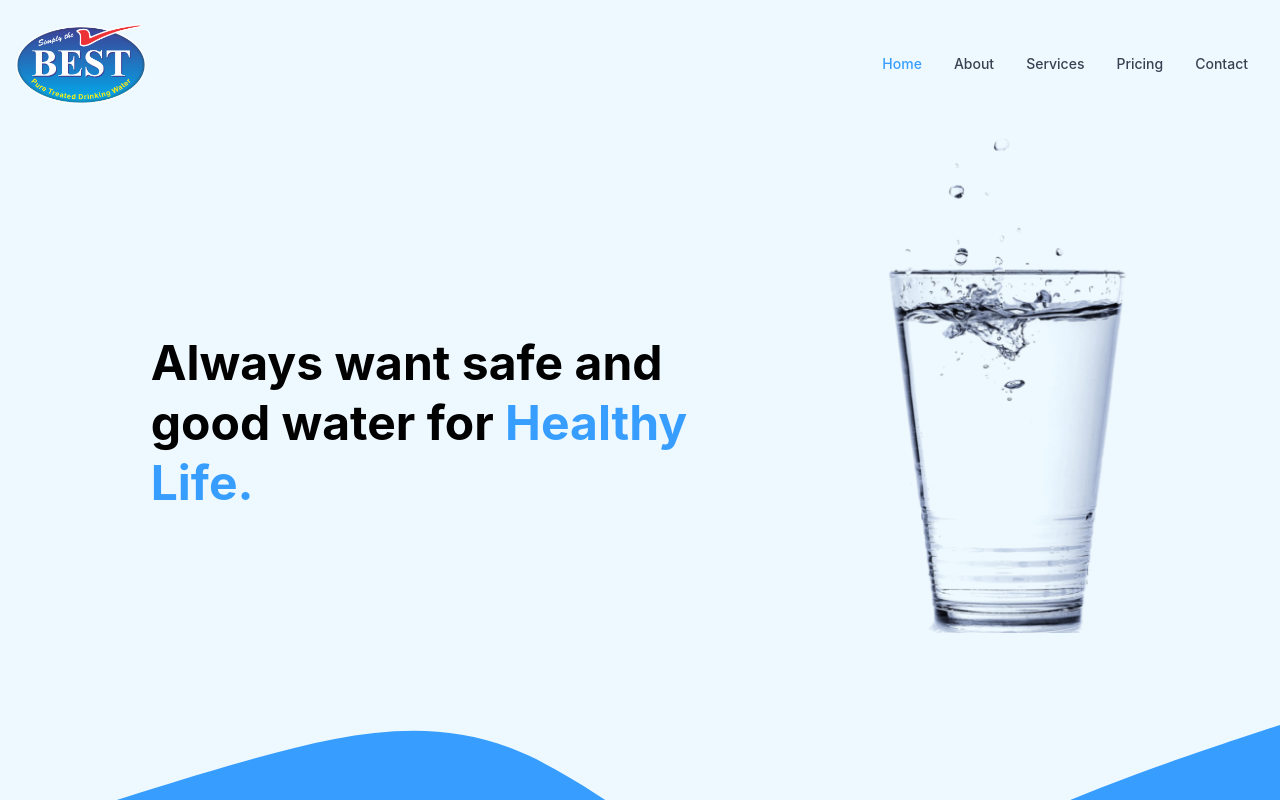
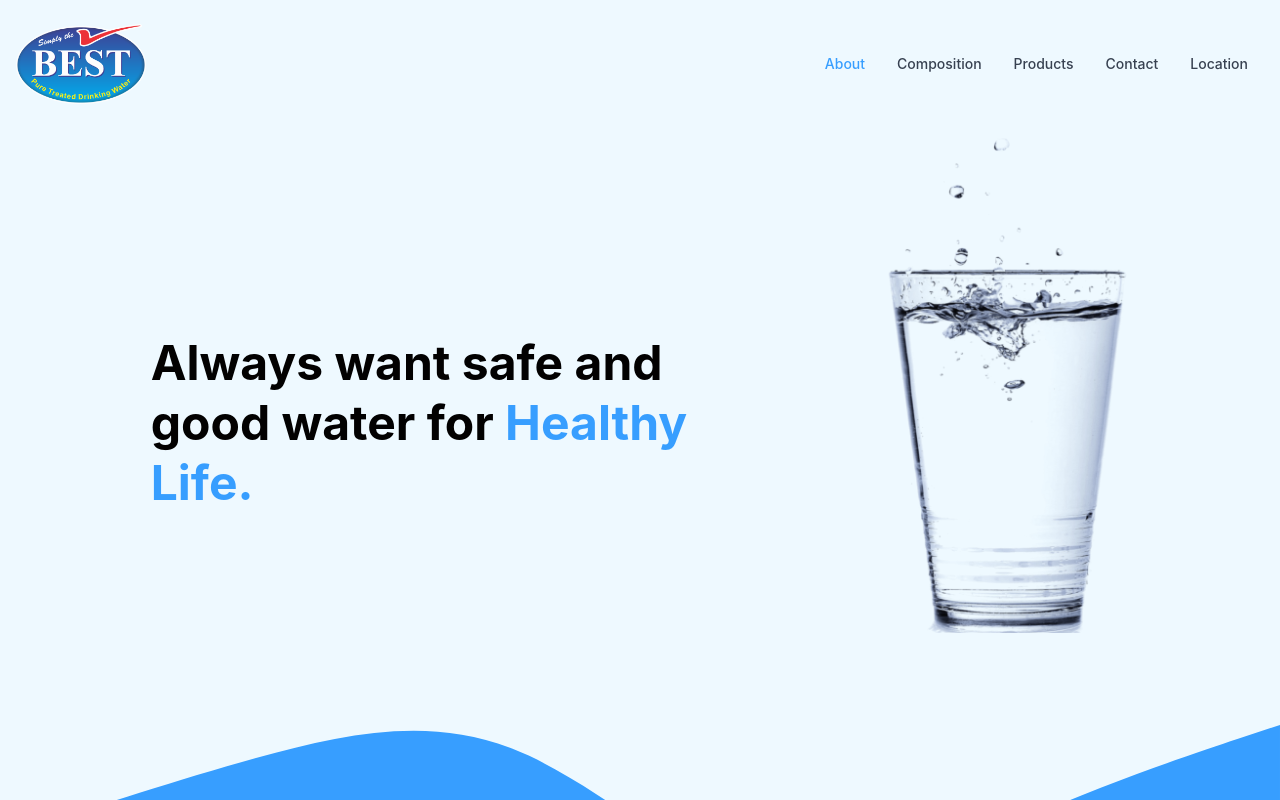
Before and after one commit to farrhaan/best-water, a Next.js app: page / in a window 1280 px wide. Shown: the top 800 px of the page. Built offline with nearby package versions, Linux system fonts and the light colour scheme.

Commit message:
feat: animations

```diff
--- a/components/Certified/index.jsx
+++ b/components/Certified/index.jsx
@@ -1,5 +1,4 @@
 import React from "react";
-
 import CertCard from "./CertCard";
 
 const cardsData = [
@@ -34,11 +33,11 @@ const approvedBy = [
 ];
 export default function Certified() {
   return (
-    <div className='mb-16'>
-      <p className='text-5xl font-bold text-center text-white'>
+    <div className='mb-16' id="about">
+      <p className='text-5xl font-bold text-center text-white animate__animated animate__fadeInUp'>
         Pure Drinking Water
       </p>
-      <p className='px-48 my-10 mx-auto text-white text-lg text-center'>
+      <p className='px-48 my-10 mx-auto text-white text-lg text-center  animate__animated animate__fadeInUp'>
         Established in 2003, Best Water is a trusted name in the drinking water industry. Best Water is extracted from deep underground source and purified
         through latest reverse Osmosis technology.
       </p>
@@ -47,7 +46,7 @@ export default function Certified() {
           return <CertCard key={i} item={item} />;
         })}
       </div>
-      <p className='text-5xl font-bold text-center text-white border-t-2 mx-20 pt-10'>
+      <p className='text-5xl font-bold text-center text-white border-t-2 mx-20 pt-10 animate__animated animate__fadeInUp'>
         Approved By
       </p>
       <div className='flex justify-evenly my-20'>
--- a/components/Contact/ProfileCard.jsx
+++ b/components/Contact/ProfileCard.jsx
@@ -2,7 +2,7 @@ import React from "react";
 
 export default function ProfileCard(data) {
   return (
-    <div className='w-full mx-auto py-4 max-w-sm bg-white border border-gray-200 rounded-lg shadow dark:bg-gray-800 dark:border-gray-700'>
+    <div className='w-full mx-auto py-4 max-w-sm bg-white border border-gray-200 rounded-lg shadow dark:bg-gray-800 dark:border-gray-700 animate__animated animate__fadeIn'>
       <div className='flex flex-col items-center py-4 '>
         <img
           className='w-24 h-24 mb-3 rounded-full shadow-lg invert'
--- a/components/Contact/index.jsx
+++ b/components/Contact/index.jsx
@@ -10,15 +10,17 @@ export default function Contact() {
           fill-opacity='1'
           d='M0,128L48,133.3C96,139,192,149,288,154.7C384,160,480,160,576,138.7C672,117,768,75,864,90.7C960,107,1056,181,1152,202.7C1248,224,1344,192,1392,176L1440,160L1440,320L1392,320C1344,320,1248,320,1152,320C1056,320,960,320,864,320C768,320,672,320,576,320C480,320,384,320,288,320C192,320,96,320,48,320L0,320Z'></path>
       </svg>
-      <p className='text-5xl font-bold text-center text-white mt-[-50px] mb-10'>
+      <p
+        className='text-5xl font-bold text-center text-white mt-[-50px] mb-10 animate__animated animate__fadeInUp'
+        id='contact-us'>
         Contact Us
       </p>
       <div className='flex flex-wrap my-10 border-b-2 mx-24 pb-10'>
         <ProfileCard name='Zahid Islam' title='CEO' phone='+923348606600' />
         <ProfileCard name='Best Water' title='Office' phone='+92412551516' />
       </div>
-      <div className="py-10">
-        <p className='text-5xl font-bold text-center text-white mt-[-50px] mb-10'>
+      <div className='py-10' id='location'>
+        <p className='text-5xl font-bold text-center text-white mt-[-50px] mb-10 animate__animated animate__fadeInUp'>
           Location
         </p>
         <iframe
@@ -26,7 +28,7 @@ export default function Contact() {
           width='400'
           height='300'
           // style='border:0;'
-          className="mx-auto w-full px-20"
+          className='mx-auto w-full px-20'
           allowfullscreen=''
           loading='lazy'
           referrerpolicy='no-referrer-when-downgrade'></iframe>
--- a/components/HeadSection/index.jsx
+++ b/components/HeadSection/index.jsx
@@ -8,7 +8,7 @@ export default function HeadSection() {
       <NavBar />
       <div>
         <div className='h-[590px] flex flex-col-reverse md:flex-row justify-evenly items-center md:mb-[-50px]'>
-          <p className='text-5xl font-bold max-w-[45%] leading-tight'>
+          <p className='text-5xl font-bold max-w-[45%] leading-tight animate__animated animate__fadeInUp'>
             Always want safe and good water for{" "}
             <span className='text-secondaryColor'>Healthy Life.</span>
           </p>
--- a/components/NavBar/index.jsx
+++ b/components/NavBar/index.jsx
@@ -15,38 +15,38 @@ export default function NavBar() {
           <ul className='flex flex-col p-4 mt-4 border border-gray-100 rounded-lg  md:flex-row md:space-x-8 md:mt-0 md:text-sm md:font-medium md:border-0'>
             <li>
               <a
-                href='#'
+                href='#about'
                 className='block py-2 pl-3 pr-4 text-white bg-secondaryColor rounded md:bg-transparent md:text-secondaryColor md:p-0 '
                 aria-current='page'>
-                Home
-              </a>
-            </li>
-            <li>
-              <a
-                href='#'
-                className='block py-2 pl-3 pr-4 text-gray-700 rounded hover:bg-gray-500 md:hover:bg-transparent md:border-0 md:hover:text-secondaryColor md:p-0'>
                 About
               </a>
             </li>
             <li>
               <a
-                href='#'
+                href='#water-composition'
                 className='block py-2 pl-3 pr-4 text-gray-700 rounded hover:bg-gray-500 md:hover:bg-transparent md:border-0 md:hover:text-secondaryColor md:p-0'>
-                Services
+                Composition
               </a>
             </li>
             <li>
               <a
-                href='#'
+                href='#products'
                 className='block py-2 pl-3 pr-4 text-gray-700 rounded hover:bg-gray-500 md:hover:bg-transparent md:border-0 md:hover:text-secondaryColor md:p-0'>
-                Pricing
+                Products
               </a>
             </li>
             <li>
               <a
-                href='#'
+                href='#contact-us'
                 className='block py-2 pl-3 pr-4 text-gray-700 rounded hover:bg-gray-500 md:hover:bg-transparent md:border-0 md:hover:text-secondaryColor md:p-0'>
                 Contact
+              </a>
+            </li>
+            <li>
+              <a
+                href='#location'
+                className='block py-2 pl-3 pr-4 text-gray-700 rounded hover:bg-gray-500 md:hover:bg-transparent md:border-0 md:hover:text-secondaryColor md:p-0'>
+                Location
               </a>
             </li>
           </ul>
--- a/components/Products/ProductCard.jsx
+++ b/components/Products/ProductCard.jsx
@@ -2,7 +2,7 @@ import React from "react";
 
 export default function ProductCard({ item }) {
   return (
-    <div className="w-60 bg-secondaryColor rounded-lg">
+    <div className="w-60 bg-secondaryColor rounded-lg  animate__animated animate__fadeIn">
       <img src={item.img} className="rounded-lg"/>
       <div className="font-bold text-center text-white py-2">
         <p className="text-2xl ">{item.title}</p>
--- a/components/Products/index.jsx
+++ b/components/Products/index.jsx
@@ -26,8 +26,8 @@ const products = [
 
 export default function Products() {
   return (
-    <div className="bg-primaryColor pb-28">
-      <p className='text-5xl font-bold text-center text-white py-20'>
+    <div className="bg-primaryColor pb-28" id="products">
+      <p className='text-5xl font-bold text-center text-white py-20 animate__animated animate__fadeInUp'>
         Products
       </p>
       <div className=" flex flex-wrap gap-14 mx-auto justify-center pb-32">
--- a/components/WaterComposition/index.jsx
+++ b/components/WaterComposition/index.jsx
@@ -47,12 +47,12 @@ export default function WaterComposition() {
           fill-opacity='1'
           d='M0,192L40,202.7C80,213,160,235,240,208C320,181,400,107,480,106.7C560,107,640,181,720,224C800,267,880,277,960,277.3C1040,277,1120,267,1200,266.7C1280,267,1360,277,1400,282.7L1440,288L1440,320L1400,320C1360,320,1280,320,1200,320C1120,320,1040,320,960,320C880,320,800,320,720,320C640,320,560,320,480,320C400,320,320,320,240,320C160,320,80,320,40,320L0,320Z'></path>
       </svg>
-      <div className='bg-backGroundColor pt-10'>
-        <p className='text-5xl font-bold text-center text-primaryColor'>
+      <div className='bg-backGroundColor pt-10' id='water-composition'>
+        <p className='text-5xl font-bold text-center text-primaryColor animate__animated animate__fadeInUp'>
           Water Composition
         </p>
         <div className='flex px-20 items-center py-20 justify-around'>
-          <div className='flex flex-wrap justify-between items-center z-10 max-w-[35%] w-48 gap-y-10'>
+          <div className='flex flex-wrap justify-between items-center z-10 max-w-[35%] w-48 gap-y-10 animate__animated animate__fadeInRight'>
             {compositionMinerals?.map((item, key) => {
               return (
                 <div key={key}>
@@ -61,10 +61,10 @@ export default function WaterComposition() {
               );
             })}
           </div>
-          <div className='hidden md:block'>
+          <div className='hidden md:block  animate__animated animate__fadeInUp'>
             <img src='/images/minerals.png' className='animatedMinerals' />
           </div>
-          <div className='flex flex-wrap justify-between items-center z-10 max-w-[35%] w-48 gap-y-10'>
+          <div className='flex flex-wrap justify-between items-center z-10 max-w-[35%] w-48 gap-y-10  animate__animated animate__fadeInLeft'>
             {compositionMinerals2?.map((item, key) => {
               return (
                 <div key={key}>
--- a/package.json
+++ b/package.json
@@ -11,6 +11,7 @@
   "dependencies": {
     "@headlessui/react": "^1.7.7",
     "@heroicons/react": "^2.0.14",
+    "animate.css": "^4.1.1",
     "autoprefixer": "^10.4.13",
     "next": "13.1.2",
     "postcss": "^8.4.21",
--- a/pages/index.js
+++ b/pages/index.js
@@ -5,6 +5,7 @@ import Footer from '../components/Footer'
 import HeadSection from '../components/HeadSection'
 import Products from '../components/Products'
 import WaterComposition from '../components/WaterComposition'
+import 'animate.css';
 
 export default function Home() {
   return (
--- a/styles/globals.css
+++ b/styles/globals.css
@@ -9,6 +9,7 @@ body {
   font-family: -apple-system, BlinkMacSystemFont, Segoe UI, Roboto, Oxygen,
     Ubuntu, Cantarell, Fira Sans, Droid Sans, Helvetica Neue, sans-serif;
     @apply text-primaryColor bg-secondaryColor;
+    scroll-behavior: smooth;
 }
 
 a {
```
Also changed, not shown: 1 other file (tests, documents, lock files or other folders).
